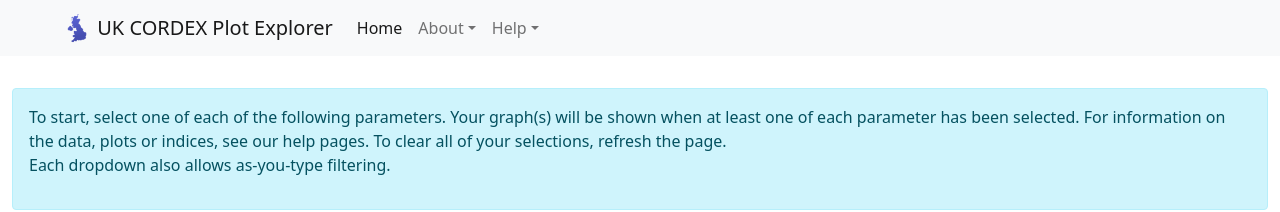
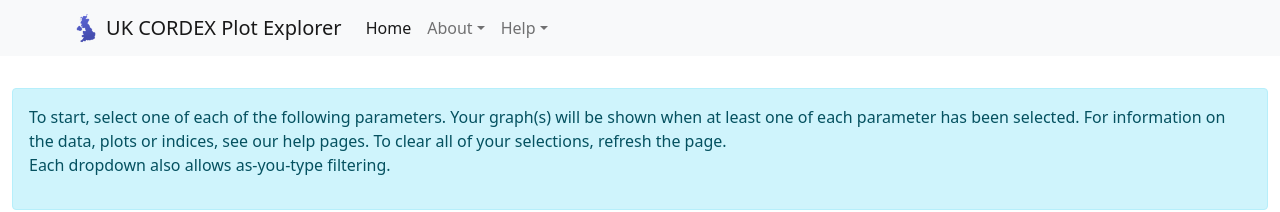
Before and after one commit to UCL/UKCORDEX-plot-explorer-dev, a React (Create React App) app: page / in a window 1280 px wide. Shown: the top 212 px of the page. Built offline with nearby package versions, Linux system fonts and the light colour scheme.

Commit message:
adjusted logo position

```diff
--- a/src/components/MenuHeader.js
+++ b/src/components/MenuHeader.js
@@ -15,7 +15,7 @@ function MenuHeader() {
       <Container>
         <LinkContainer
           to="/"
-          style={{ justifyContent: "flex-start", marginLeft: "-1em" }}>
+          style={{ justifyContent: "flex-start", marginLeft: "-1%" }}>
           <Navbar.Brand>
             <img
               alt=""
```
